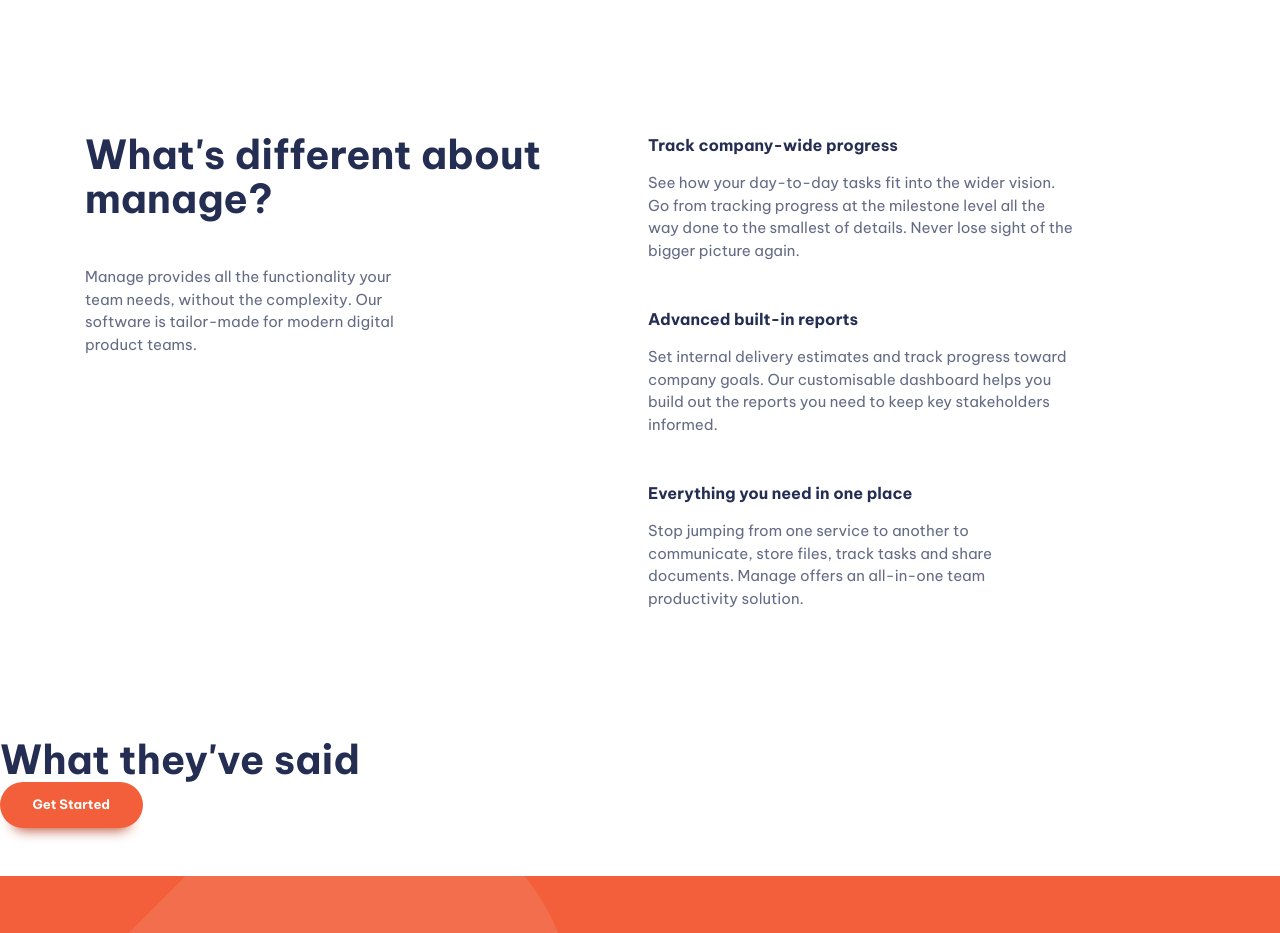
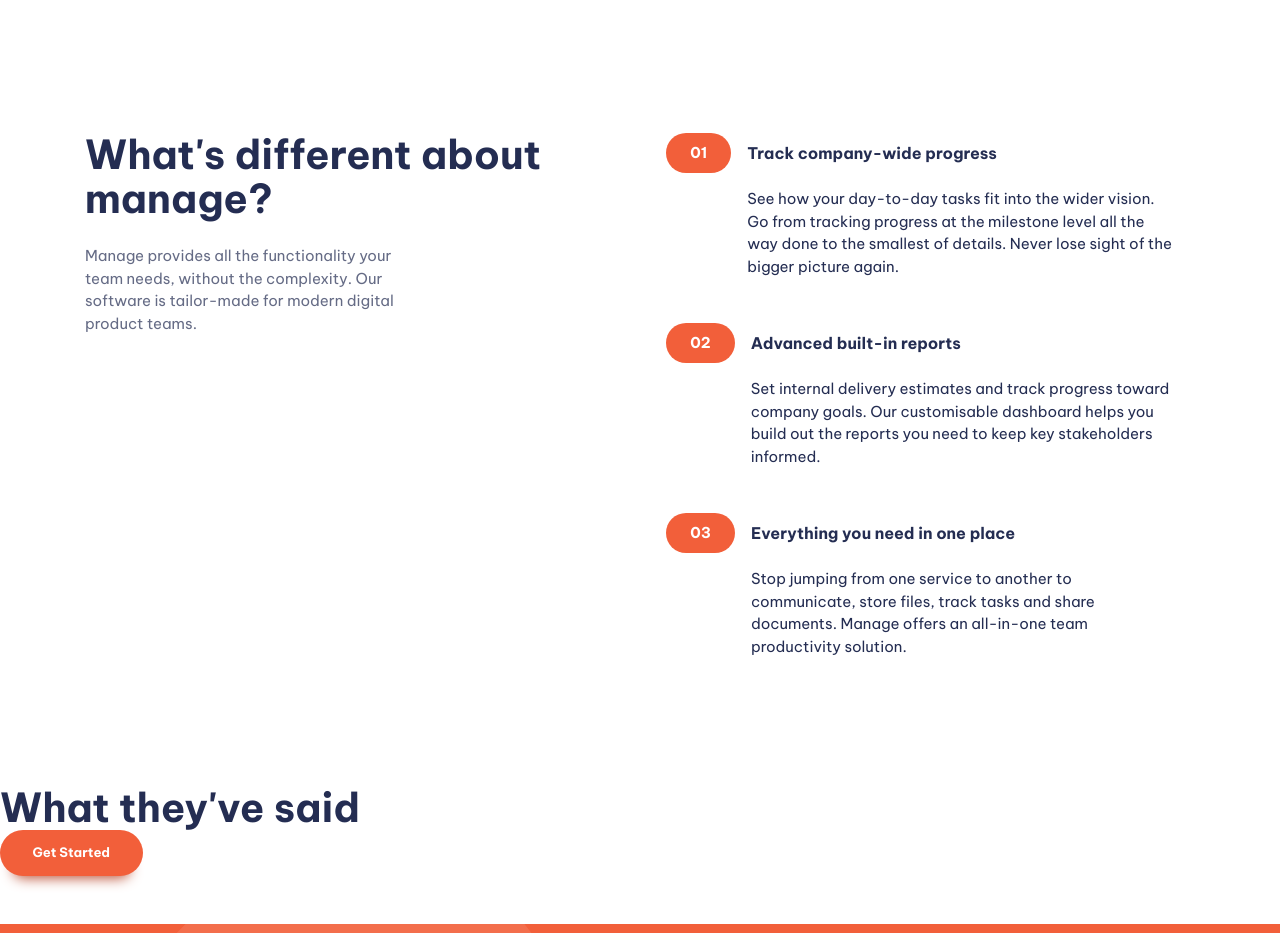
Before and after one commit to JohanVanDerKlift/kevinPowellVideos, a website built with Vite: page index.html in a window 1280 px wide. Shown: the part 800-1733 px from the top of the page. Built offline with nearby package versions, Linux system fonts and the light colour scheme.

Commit message:
Finished video 8

```diff
--- a/index.html
+++ b/index.html
@@ -61,7 +61,7 @@
   <section class="padding-block-900">
     <div class="container">
       <div class="even-columns">
-        <div class="flow">
+        <div class="flow text-center-sm-only margin-bottom-700" style="--flow-spacer: 1.5rem">
           <h2 class="fs-secondary-heading fw-bold">What's different about manage?</h2>
           <p>Manage provides all the functionality your team needs, without the complexity. Our software is
             tailor-made for modern digital product teams.</p>
@@ -70,8 +70,8 @@
           <ul class="numbered-items | flow" role="list">
             <li>
               <div class="flow" style="--flow-spacer: 1em">
-                <h3 class="fs-600 fw-bold">Track company-wide progress</h3>
-                <p data-width="wide">See how your day-to-day tasks fit into the wider vision. Go from
+                <h3 class="numbered-items__title | fs-600 fw-bold">Track company-wide progress</h3>
+                <p class="numbered-items__body" data-width="wide">See how your day-to-day tasks fit into the wider vision. Go from
                   tracking progress at the milestone
                   level all the way done to the smallest of details. Never lose sight of the bigger
                   picture again.</p>
@@ -79,16 +79,16 @@
             </li>
             <li>
               <div class="flow" style="--flow-spacer: 1em">
-                <h3 class="fs-600 fw-bold">Advanced built-in reports</h3>
-                <p data-width="wide">Set internal delivery estimates and track progress toward company
+                <h3 class="numbered-items__title | fs-600 fw-bold">Advanced built-in reports</h3>
+                <p class="numbered-items__body" data-width="wide">Set internal delivery estimates and track progress toward company
                   goals. Our customisable dashboard
                   helps you build out the reports you need to keep key stakeholders informed.</p>
               </div>
             </li>
             <li>
               <div class="flow" style="--flow-spacer: 1em">
-                <h3 class="fs-600 fw-bold">Everything you need in one place</h3>
-                <p data-width="wide">Stop jumping from one service to another to communicate, store
+                <h3 class="numbered-items__title | fs-600 fw-bold">Everything you need in one place</h3>
+                <p class="numbered-items__body" data-width="wide">Stop jumping from one service to another to communicate, store
                   files, track tasks and share
                   documents. Manage offers an all-in-one team productivity solution. </p>
               </div>
--- a/style.css
+++ b/style.css
@@ -392,6 +392,74 @@
     opacity: 0.1;
 }
 
+/* numbered items */
+
+.numbered-items {
+    counter-reset: count;
+    width: fit-content;
+    margin-inline: auto;
+}
+
+.numbered-items li {
+    counter-increment: count;
+}
+
+.numbered-items div {
+    display: grid;
+    position: relative;
+    align-items: center;
+    column-gap: var(--size-400);
+    grid-template-columns: min-content 1fr;
+}
+
+.numbered-items__title {
+    grid-row: 1 / 2;
+    grid-column: 2 / 3;
+    line-height: 1;
+}
+
+.numbered-items__body {
+    grid-column: 1 / -1;
+}
+
+@media (min-width: 50em) {
+    .numbered-items__body {
+        grid-column: 2 / -1;
+    }
+}
+
+.numbered-items div::before,
+.numbered-items div::after {
+    height: 40px;
+}
+
+.numbered-items div::before {
+    content: "0" counter(count);
+    display: flex;
+    align-items: center;
+    color: var(--clr-neutral-100);
+    font-weight: var(--fw-bold);
+    background-color: var(--clr-accent-400);
+    padding: 0 var(--size-500);
+    border-radius: 100vw;
+    grid-row: 1 / 2;
+    grid-column: 1 / 2;
+}
+
+@media (max-width: 30em) {
+    .numbered-items div::after {
+        --bg: var(--clr-accent-100);
+        content: "";
+        display: block;
+        z-index: -1;
+        border-radius: 100vw 0 0 100vw;
+        grid-column: 1 / -1;
+        grid-row: 1 / 2;
+        box-shadow: 5em 0 0 var(--bg);
+        background: var(--bg);
+    }
+}
+
 /*    Utility classes */
 
 .visually-hidden {
@@ -408,9 +476,9 @@
 
 .container {
     --max-width: 1110px;
-    --padding: 1rem;
+    --container-padding: 1rem;
 
-    width: min(var(--max-width), 100% - (var(--padding) * 2));
+    width: min(var(--max-width), 100% - (var(--container-padding) * 2));
     margin-inline: auto;
 }
 
@@ -442,6 +510,24 @@
 
 :where(.flow :not(:first-child)) {
     margin-top: var(--flow-spacer, 3em);
+}
+
+.text-center {
+    text-align: center;
+}
+
+.text-center p {
+    margin-inline: auto;
+}
+
+@media (max-width: 50em) {
+    .text-center-sm-only {
+        text-align: center;
+    }
+
+    .text-center-sm-only p {
+        margin-inline: auto;
+    }
 }
 
 .text-primary-400 { color: var(--clr-primary-400); }
@@ -482,6 +568,10 @@
     padding-block: var(--size-700);
 }
 
+.margin-bottom-700 {
+    margin-block-end: var(--size-700);
+}
+
 .display-sm-none {
     display: none;
 }
```
